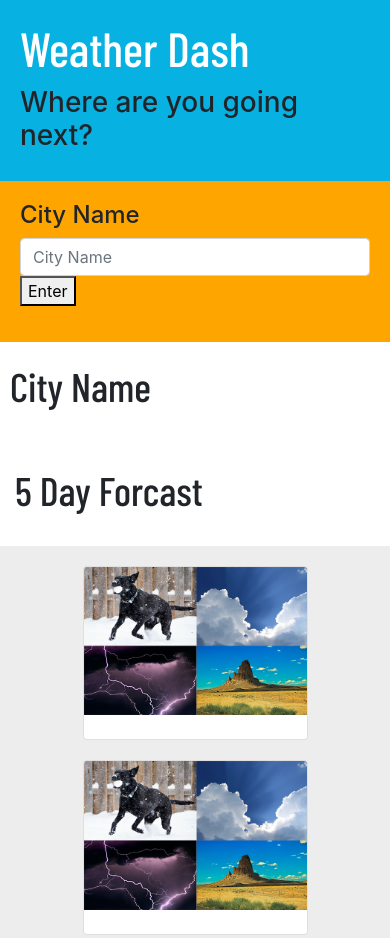
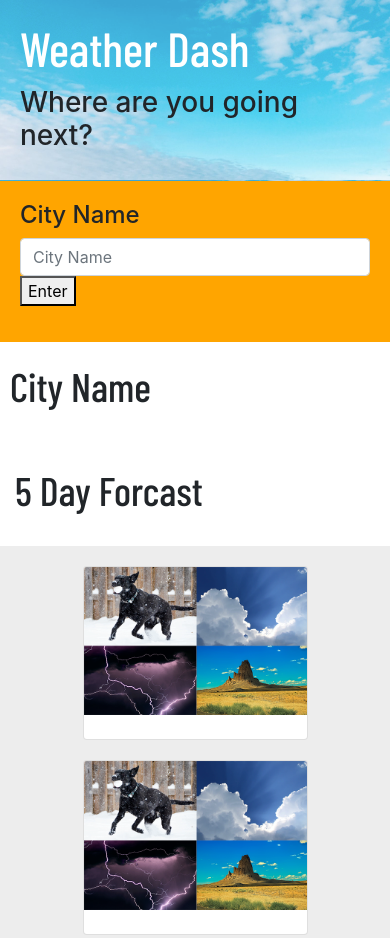
Before and after one commit to cgsdesign/weather-dash, a plain HTML site: page index.html in a window 390 px wide. Shown: the top 938 px of the page. Drawn offline with nearby package versions, Linux system fonts and the light colour scheme.

```diff
--- a/assets/weather-dash.css
+++ b/assets/weather-dash.css
@@ -1,5 +1,5 @@
 header {
-    background-image: url('./images/Header-bg.png');
+    background-image: url('./images/header.png');
     background-size: 100%;
     background-color: #07B2E2;
     padding:20px;
```
